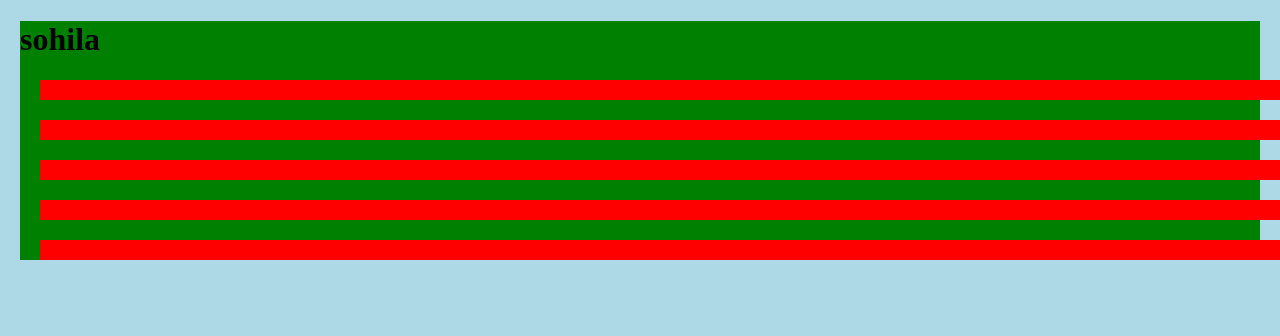
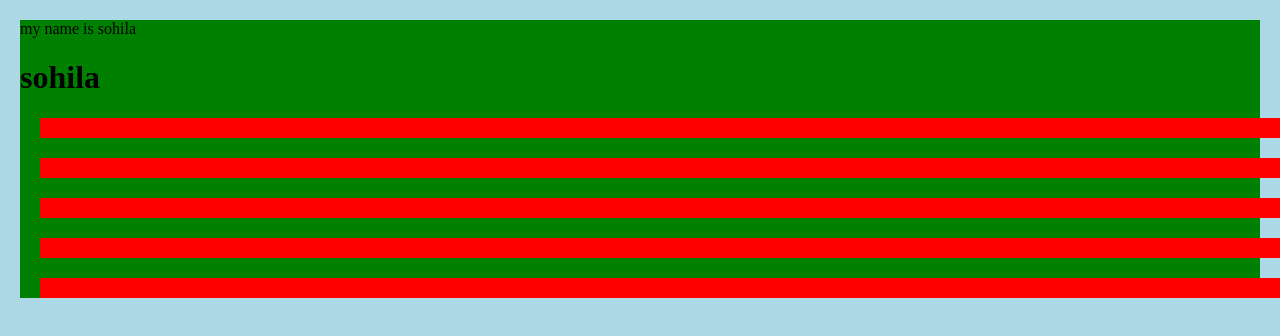
Before and after one commit to sohila21/sohila, a website: page index.html in a window 1280 px wide. Shown: the top 336 px of the page. Drawn offline with Linux system fonts and the light colour scheme.

Commit message:
gdfhfdgh

```diff
--- a/index.html
+++ b/index.html
@@ -8,6 +8,10 @@
     <link rel="stylesheet" href="css/main.css">
 </head>
 <body>
+    <div>
+
+    my name is sohila
+    </div>
     <h1>sohila</h1>
     <div class="box">
         <div class="child"></div>
```
